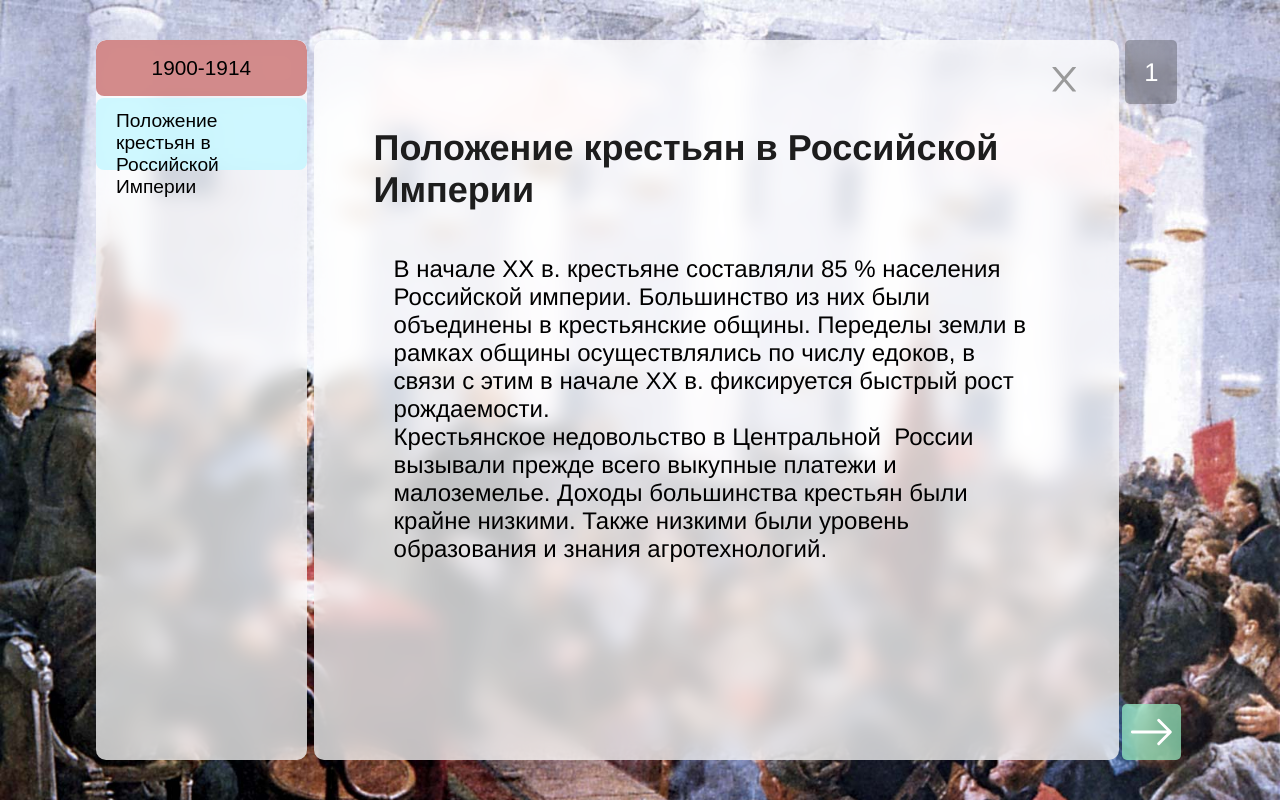
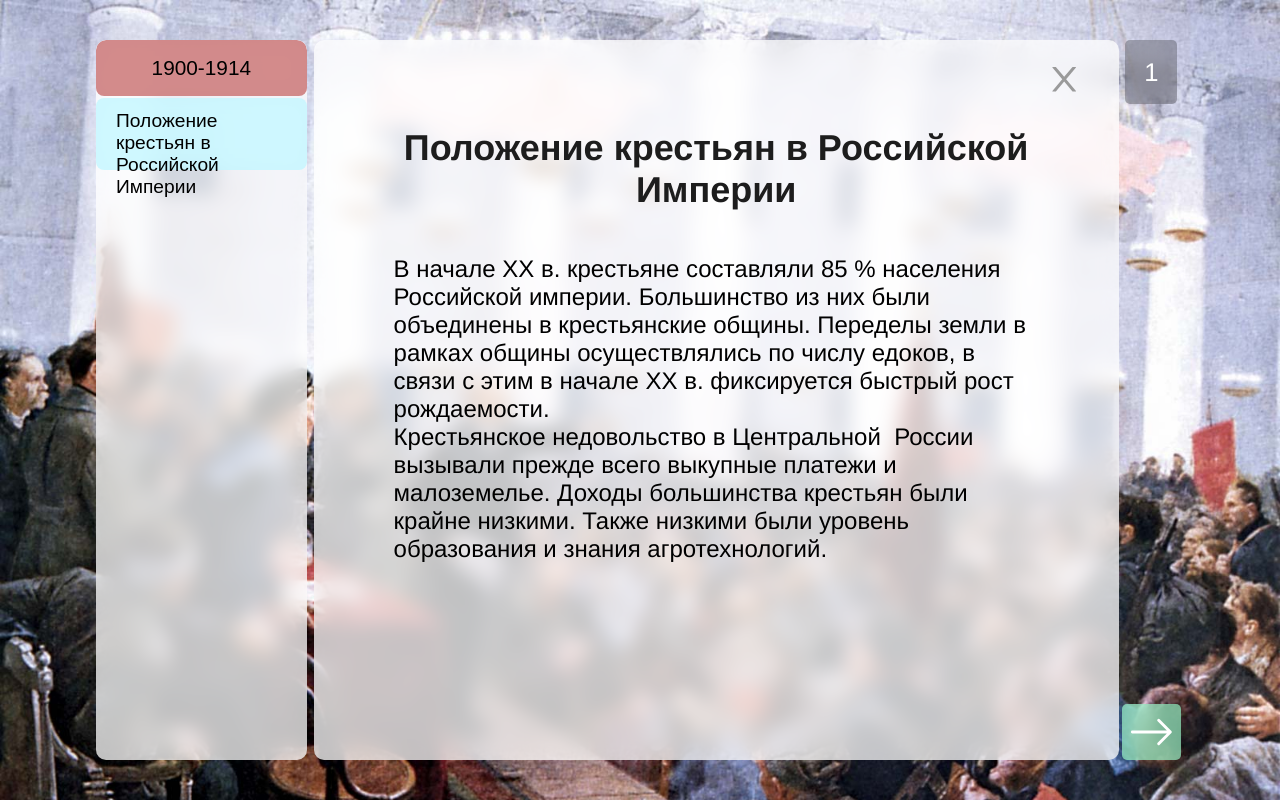
Before and after one commit to abshnko/revolution-game, a React (Create React App) app: page / in a window 1280 px wide. Both pictures are taken after a click on the link "центральной России". Built offline with nearby package versions, Linux system fonts and the light colour scheme.

Commit message:
minor css fixes

```diff
--- a/src/style.css
+++ b/src/style.css
@@ -107,7 +107,6 @@ html {
   max-height: 4.5rem;
   border: none;
   cursor: pointer;
-  margin: none;
   text-align: left;
   -webkit-transition: 0.3s;
   transition: 0.3s;
@@ -305,6 +304,7 @@ html {
 
 .card .current-info .infoName h2 {
   margin: 0 0 10px 0;
+  text-align: center;
 }
 
 .card .img-container {
--- a/src/style.scss
+++ b/src/style.scss
@@ -108,7 +108,6 @@ $semi-dark: rgb(117, 117, 117);
         max-height: 4.5rem;
         border: none;
         cursor: pointer;
-        margin: none;
         text-align: left;
         transition: 0.3s;
         border-radius: 8px;
@@ -257,6 +256,7 @@ $semi-dark: rgb(117, 117, 117);
     .infoName {
       h2 {
         margin: 0 0 10px 0;
+        text-align: center;
       }
     }
   }
```
Also changed, not shown: 2 other files (tests, documents, lock files or other folders).
